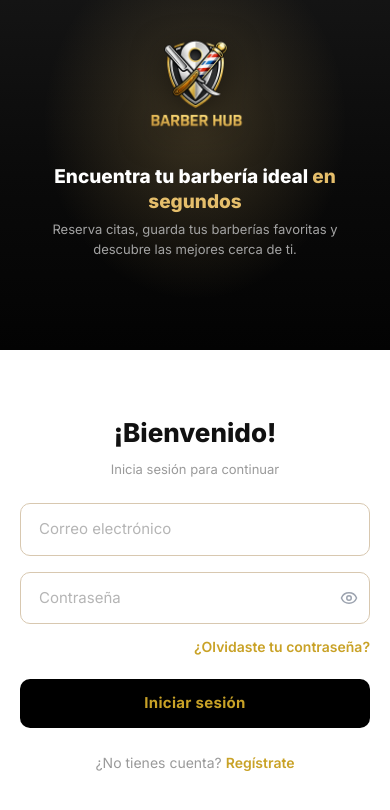
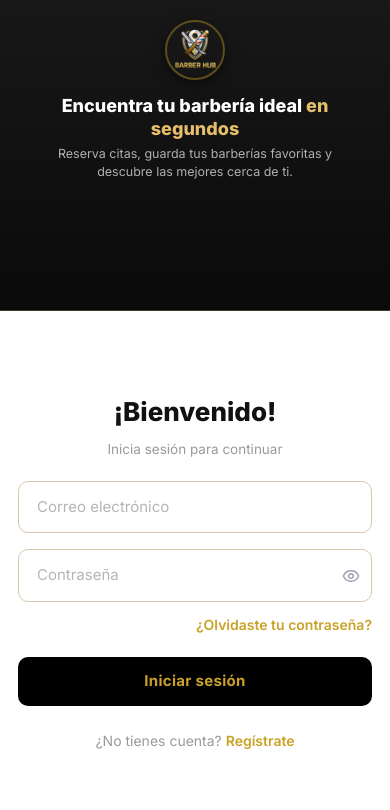
Before and after one commit to H3LLT4K3R/BARBERHUB, a React (Vite) app in the folder frontend/: page /login in a window 390 px wide. Shown: the top 810 px of the page. Built offline with nearby package versions, Linux system fonts and the light colour scheme; no server answers.

Commit message:
fix(mobile): mejorar responsividad de login y prevenir timeouts en registro y supabase

```diff
--- a/frontend/src/modules/cliente/pages/registro.jsx
+++ b/frontend/src/modules/cliente/pages/registro.jsx
@@ -48,7 +48,7 @@ export default function Registro() {
 
   // Pre-despierta silenciosamente el servidor Render al entrar a la pantalla de registro
   useEffect(() => {
-    fetch("/api/citas/disponibilidad").catch(() => {});
+    fetch("/api/health").catch(() => {});
   }, []);
 
   const handleChange = (e) => {
--- a/frontend/src/modules/cliente/styles/login.css
+++ b/frontend/src/modules/cliente/styles/login.css
@@ -259,34 +259,44 @@
 
   .login-columna-izquierda {
     min-height: auto;
-    padding: 32px 24px 24px;
+    padding: 24px 20px 18px;
     align-items: center;
     text-align: center;
+    background: linear-gradient(180deg, #181818 0%, #0a0a0a 100%);
+    border-bottom: 1px solid rgba(229, 190, 107, 0.2);
   }
 
-  .login-banner {
-    opacity: 0.12;
+  .login-banner,
+  .login-logo-central-container,
+  .login-footer-izquierdo {
+    display: none !important;
   }
 
   .login-contenido-izquierdo {
     min-height: auto;
     padding: 0;
-    justify-content: flex-start;
+    justify-content: center;
     align-items: center;
     width: 100%;
-    gap: 12px;
+    gap: 8px;
   }
 
-  .login-logo-central-container {
-    flex: initial;
+  .login-logo-boton {
+    display: inline-block !important;
+    background: none;
+    border: none;
     padding: 0;
-    margin-bottom: 4px;
+    cursor: pointer;
+    margin-bottom: 6px;
   }
 
-  .login-logo-central {
-    width: min(150px, 42vw);
-    max-height: 150px;
-    filter: drop-shadow(0 8px 16px rgba(0, 0, 0, 0.5));
+  .login-logo {
+    width: 60px;
+    height: 60px;
+    border-radius: 50%;
+    object-fit: cover;
+    box-shadow: 0 4px 14px rgba(0, 0, 0, 0.5);
+    border: 2px solid rgba(201, 162, 39, 0.4);
   }
 
   .login-texto-hero {
@@ -299,46 +309,29 @@
   }
 
   .login-texto-hero h2 {
-    font-size: clamp(20px, 5.5vw, 24px);
+    font-size: 18px;
     line-height: 1.3;
-    margin-bottom: 6px;
-    max-width: 320px;
+    margin-bottom: 4px;
+    max-width: 300px;
     text-align: center;
   }
 
   .login-texto-hero p {
-    font-size: 13.5px;
-    line-height: 1.5;
-    color: #a3a3a3;
-    max-width: 310px;
+    font-size: 12.5px;
+    line-height: 1.45;
+    color: #b0b0b0;
+    max-width: 290px;
     text-align: center;
   }
 
-  .login-footer-izquierdo {
-    display: none;
-  }
-
   .login-columna-derecha {
-    padding: 36px 24px 44px;
+    padding: 28px 20px 40px;
   }
 }
 
 @media (max-width: 480px) {
   .login-columna-izquierda {
-    padding: 24px 18px 20px;
-  }
-
-  .login-logo-central {
-    width: 125px;
-    max-height: 125px;
-  }
-
-  .login-texto-hero h2 {
-    font-size: 19px;
-  }
-
-  .login-texto-hero p {
-    font-size: 13px;
+    padding: 20px 16px 16px;
   }
 
   .login-titulo {
@@ -346,16 +339,16 @@
   }
 
   .login-subtitulo {
-    font-size: 13px;
-    margin-bottom: 24px;
+    font-size: 13.5px;
+    margin-bottom: 22px;
   }
 
   .login-columna-derecha {
-    padding: 28px 20px 36px;
+    padding: 24px 18px 36px;
   }
 
   .login-boton-enviar {
     font-size: 15px;
-    padding: 13px;
+    padding: 13.5px;
   }
 }
```
Also changed, not shown: 1 other file (tests, documents, lock files or other folders).
